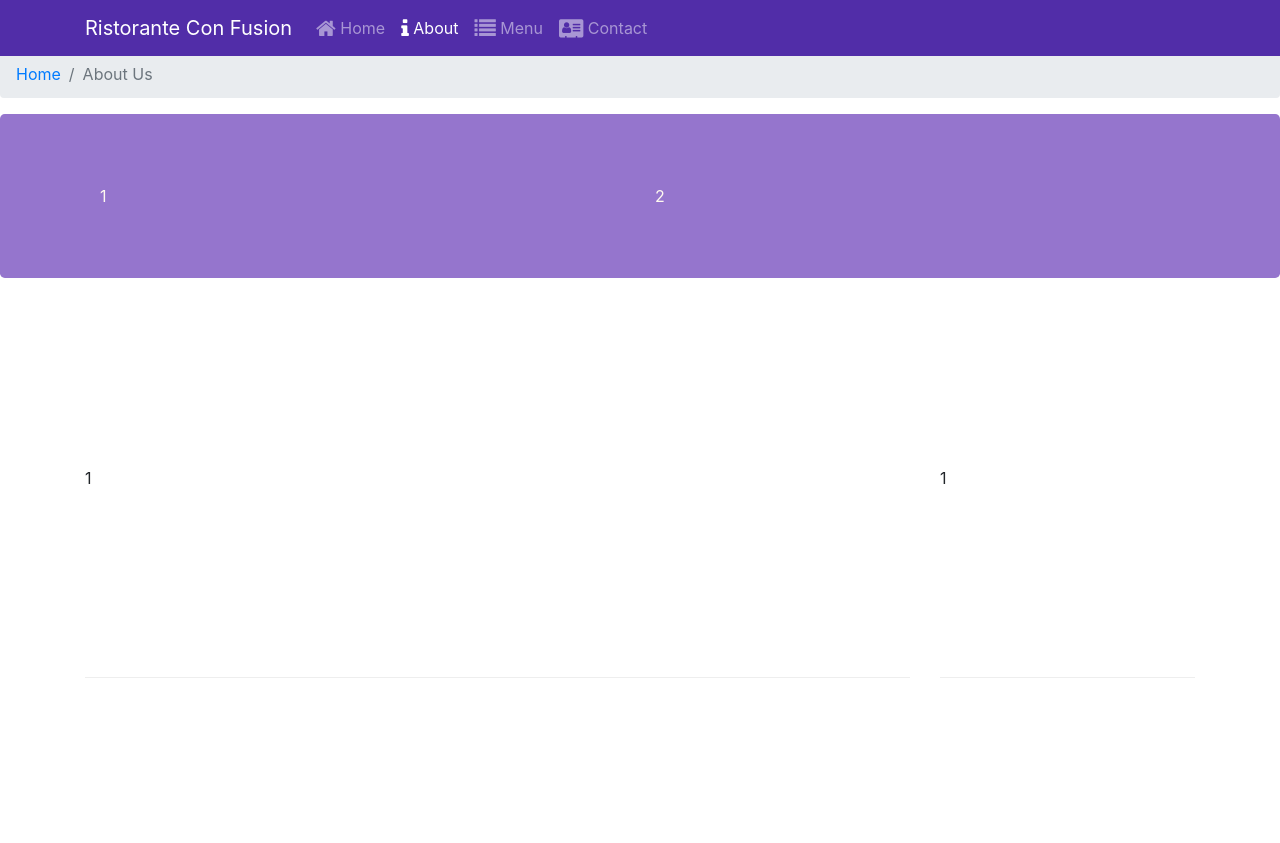
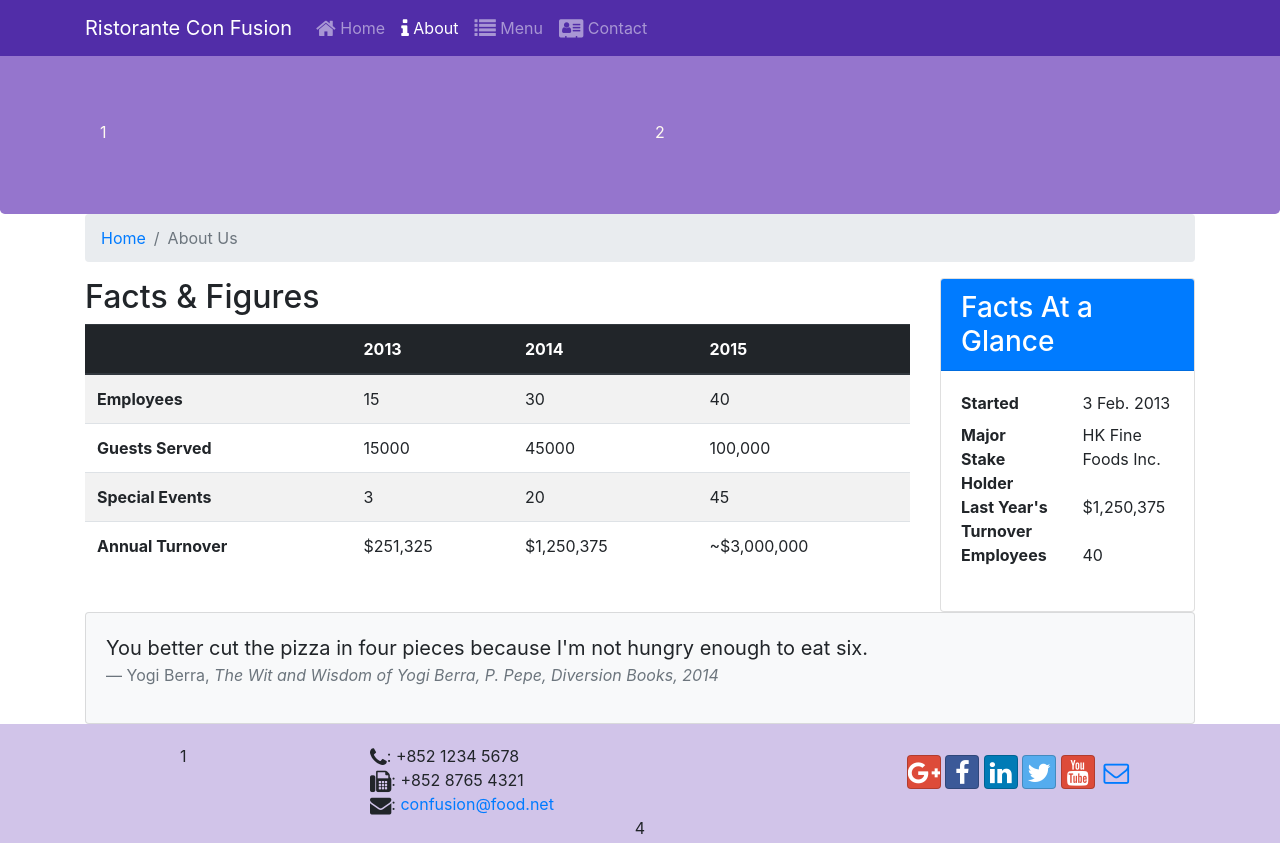
Before and after one commit to Tonyk12123/conFusion, a website: page aboutus.html in a window 1280 px wide. Shown: the top 843 px of the page. Drawn offline with nearby package versions, Linux system fonts and the light colour scheme.

Commit message:
Tables and Cards

```diff
--- a/aboutus.html
+++ b/aboutus.html
@@ -35,10 +35,7 @@
             <span class="navbar-toggler-icon"></span>
         </button>
     </nav>
-    <ol class="col-12 breadcrumb">
-        <li class="breadcrumb-item"><a href="./index.html">Home</a></li>
-        <li class="breadcrumb-item active">About Us</li>
-    </ol>
+
     <header class="jumbotron">
         <div class="container">
             <div class="row row-header">
@@ -49,17 +46,99 @@
     </header>
     <section>
         <div class="container">
+            <div>
+                <ol class="col-12 breadcrumb">
+                    <li class="breadcrumb-item"><a href="./index.html">Home</a></li>
+                    <li class="breadcrumb-item active">About Us</li>
+                </ol>
+            </div>
             <div class="row">
-                <div class="col-12 col-sm-4 order-sm-last col-md-3">
+                <!-- <div class="col-12 col-sm-4 order-sm-last col-md-3">
+                    <div class="row row-content align-items-center"> -->
+
+                <div class="col-12 col-sm-9">
+                    <h2>Facts &amp; Figures</h2>
+                    <div class="table-responsive">
+                        <table class="table table-striped">
+                            <thead class="thead-dark">
+                                <tr>
+                                    <th>&nbsp;</th>
+                                    <th>2013</th>
+                                    <th>2014</th>
+                                    <th>2015</th>
+                                </tr>
+                            </thead>
+                            <tbody>
+                                <tr>
+                                    <th>Employees</th>
+                                    <td>15</td>
+                                    <td>30</td>
+                                    <td>40</td>
+                                </tr>
+                                <tr>
+                                    <th>Guests Served</th>
+                                    <td>15000</td>
+                                    <td>45000</td>
+                                    <td>100,000</td>
+                                </tr>
+                                <tr>
+                                    <th>Special Events</th>
+                                    <td>3</td>
+                                    <td>20</td>
+                                    <td>45</td>
+                                </tr>
+                                <tr>
+                                    <th>Annual Turnover</th>
+                                    <td>$251,325</td>
+                                    <td>$1,250,375</td>
+                                    <td>~$3,000,000</td>
+                                </tr>
+                            </tbody>
+                        </table>
+                    </div>
+
+                </div>
+
+
+                <div class="col-12 col-sm-3">
+                    <div class="card">
+                        <h3 class="card-header bg-primary text-white">Facts At a Glance</h3>
+                        <div class="card-body">
+                            <dl class="row">
+                                <dt class="col-6">Started</dt>
+                                <dd class="col-6">3 Feb. 2013</dd>
+                                <dt class="col-6">Major Stake Holder</dt>
+                                <dd class="col-6">HK Fine Foods Inc.</dd>
+                                <dt class="col-6">Last Year's Turnover</dt>
+                                <dd class="col-6">$1,250,375</dd>
+                                <dt class="col-6">Employees</dt>
+                                <dd class="col-6">40</dd>
+                            </dl>
+                        </div>
+                    </div>
+                </div>
+
+                <div class="col-12">
+                    <div class="card card-body bg-light">
+                        <blockquote class="blockquote">
+                            <p class="mb-0">You better cut the pizza in four pieces because
+                                I'm not hungry enough to eat six.</p>
+                            <footer class="blockquote-footer">Yogi Berra,
+                                <cite title="Source Title">The Wit and Wisdom of Yogi Berra,
+                                    P. Pepe, Diversion Books, 2014</cite>
+                            </footer>
+                        </blockquote>
+                    </div>
+                </div>
+
+
+                <!-- </div>
+                </div> -->
+                <!-- <div class="col col-sm order-sm-first col-md">
                     <div class="row row-content align-items-center"> 1 </div>
                     <div class="row row-content align-items-center"> 2 </div>
                     <div class="row row-content align-items-center"> 3 </div>
-                </div>
-                <div class="col col-sm order-sm-first col-md">
-                    <div class="row row-content align-items-center"> 1 </div>
-                    <div class="row row-content align-items-center"> 2 </div>
-                    <div class="row row-content align-items-center"> 3 </div>
-                </div>
+                </div> -->
             </div>
         </div>
     </section>
```
Also changed, not shown: index.html (+8 -1 lines).
